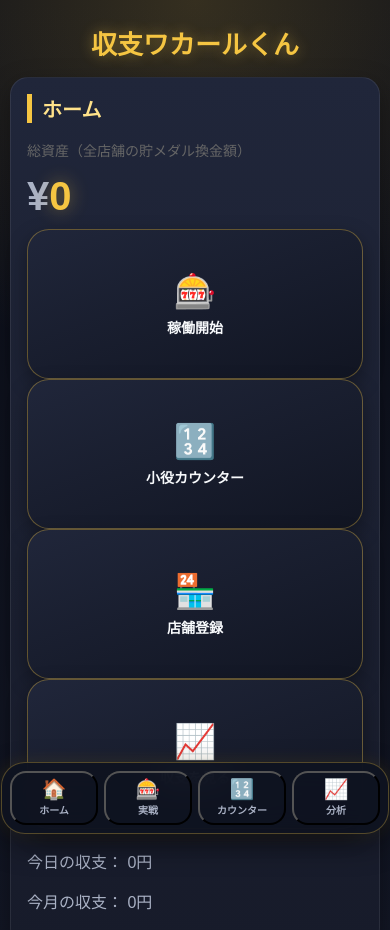
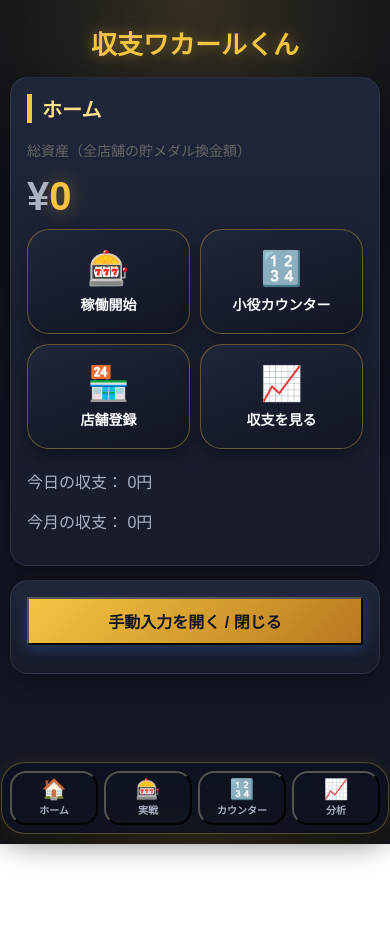
Before and after one commit to fromsot/toushi-wakarukun, a plain HTML site: page index.html in a window 390 px wide. Shown: the top 930 px of the page. After the commit the page ends 844 px from the top, so only its background shows below. Drawn offline with nearby package versions, Linux system fonts and the light colour scheme.

Commit message:
稼働開始　小役カウンター 店舗登録　収支を見る

```diff
--- a/style.css
+++ b/style.css
@@ -404,3 +404,31 @@ td{
         font-size:9px;
     }
 }
+/* ==============================
+   ホームメニュー 2列固定調整
+============================== */
+
+.home-grid{
+    display:grid !important;
+    grid-template-columns:repeat(2, minmax(0, 1fr)) !important;
+    gap:12px !important;
+    width:100%;
+}
+
+.home-grid .menu-card{
+    width:100%;
+    min-width:0;
+    box-sizing:border-box;
+}
+
+@media(max-width:420px){
+    .home-grid{
+        grid-template-columns:repeat(2, minmax(0, 1fr)) !important;
+        gap:10px !important;
+    }
+
+    .home-grid .menu-card{
+        min-height:105px;
+        padding:16px 6px;
+    }
+}
```
